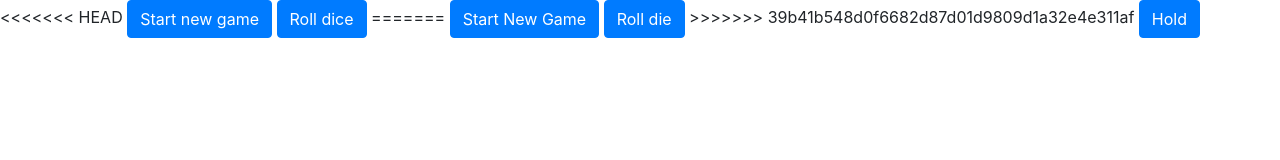
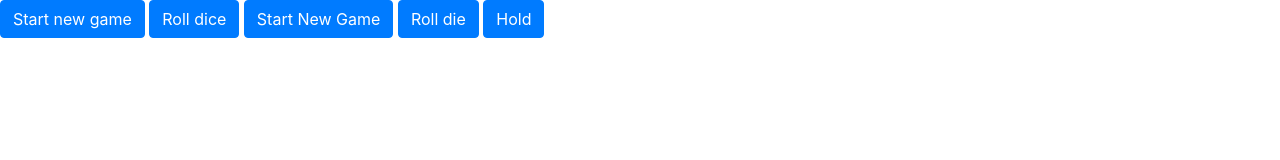
Before and after one commit to saoud/pig-dice, a plain HTML site: page index.html in a window 1280 px wide. Drawn offline with Linux system fonts and the light colour scheme.

Commit message:
fixing formatting

```diff
--- a/index.html
+++ b/index.html
@@ -12,13 +12,10 @@
 
 <body>
 
-<<<<<<< HEAD
     <button class="btn btn-primary" id="start-new-game">Start new game</button>
     <button class="btn btn-primary" id="roll-dice">Roll dice</button>
-=======
     <button class="btn btn-primary" id="start-new-game">Start New Game</button>
     <button class="btn btn-primary" id="roll">Roll die</button>
->>>>>>> 39b41b548d0f6682d87d01d9809d1a32e4e311af
     <button class="btn btn-primary" id="hold">Hold</button>
 
 </body>
```
